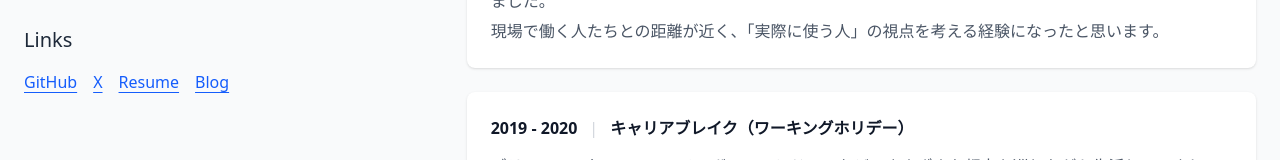
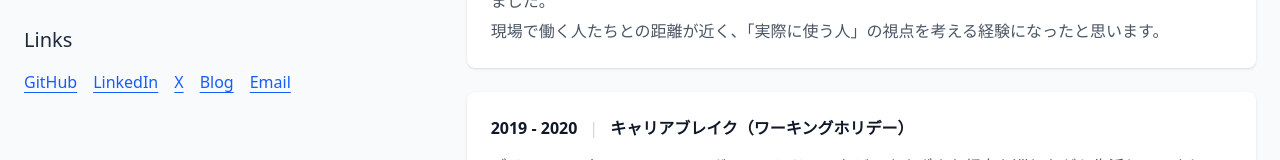
Before and after one commit to tomitahisaki/tomitahisaki.github.io, a React (Vite) app: page / in a window 1280 px wide. Shown: the part 232-392 px from the top of the page. Built offline with nearby package versions, Linux system fonts and the light colour scheme.

Commit message:
feat: linkのlocale追加

```diff
--- a/src/locales/about/ja.ts
+++ b/src/locales/about/ja.ts
@@ -127,17 +127,21 @@ export const jaAboutData: AboutData = {
         url: 'https://github.com/tomitahisaki',
       },
       {
+        label: 'LinkedIn',
+        url: 'https://www.linkedin.com/in/hisaki-tomita-200750287/',
+      },
+      {
         label: 'X',
         url: 'https://x.com/Hisakey1992',
-      },
-      {
-        label: 'Resume',
-        url: '/resume',
       },
       {
         label: 'Blog',
         url: 'https://hisakit.hatenablog.com/',
       },
+      {
+        label: 'Email',
+        url: 'mailto:alltimelow2011@gmail.com',
+      },
     ],
   },
 };
```
